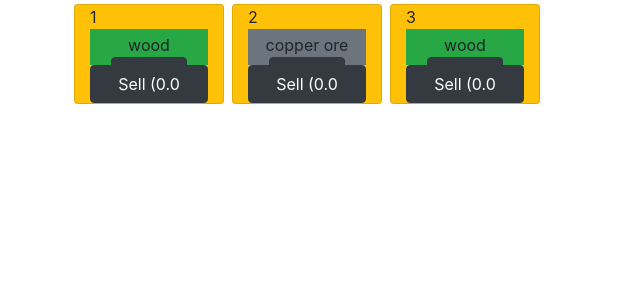
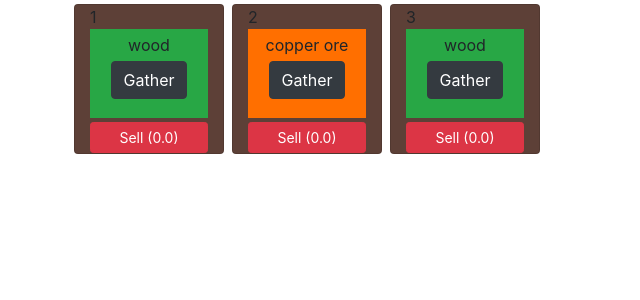
Before and after one commit to MattToegel/IS601, a Flask app: page /land/lots in a window 1280 px wide. Shown: the part 56-356 px from the top of the page, without its empty margins (0-640 px from the left). Run offline with Flask 2, Linux system fonts and the light colour scheme; a user stored in the database is signed in; data comes from the database, SQL or seed files in the repository; some libraries are stand-ins or nearby versions.

Commit message:
fixed sell button, added different styles for ore type, fixed card size

```diff
--- a/land/templates/myland.html
+++ b/land/templates/myland.html
@@ -1,6 +1,17 @@
 {% extends "base.html" %}
 
 {% block content %}
+    <style>
+.copper {
+    background-color: #ff6f00
+}
+.iron{
+    background-color:#616161;
+}
+.coal{
+    background-color: #212121;
+}
+</style>
 {% if my_land | length == 0 %}
     <div>You don't have any land available</div>
 {%  endif %}
@@ -8,14 +19,15 @@
 {% for land_row in my_land|batch(6 ) %}
     <div class="row">
     {% for land in land_row %}
-            <div class="card bg-warning col-xl-2 m-1" style="height:100px; max-width: 150px">
+            <div class="card col-xl-2 m-1" style="background-color: #5d4037; height:150px; max-width: 150px">
                 {{land.id}}
                 {% for res in land.resources %}
-                    {% if res.is_ore() %}
-                        {% set class = 'bg-secondary' %}
+                    {% if not res.is_ore() %}
+                        {% set class = 'bg-success' %}
                     {% else %}
-                        {% set class = 'bg-success' %}
+                        {% set class = res.sub_type.name %}
                     {% endif %}
+
                     <div class="{{ class }} card-body p-1 d-flex align-items-center flex-column">
                         <div class="row">
                             {% if res.sub_type.name != 'none' %}
@@ -24,14 +36,14 @@
                             {{ res.type.name }}
                         </div>
                         <div class="row">
-                            <a class="btn btn-dark" href="{{ url_for('resources.gather', resource_id=res.id )}}">Gather</a>
+                            <a class="btn btn-dark mt-1" href="{{ url_for('resources.gather', resource_id=res.id )}}">Gather</a>
                         </div>
                     </div>
                 {%  endfor %}
                 {% if land.resources|count == 0 %}
                     <a href="{{ url_for('land.search_lot_for_resource', land_id=land.id) }}">Search</a>
                 {% endif %}
-                <a class="btn btn-dark" href="{{ url_for('land.sell', land_id=land.id) }}">Sell ({{ land.sell_price() }}</a>
+                <a class="btn btn-danger btn-sm mt-1" href="{{ url_for('land.sell', land_id=land.id) }}">Sell ({{ land.sell_price() }})</a>
             </div>
     {% endfor %}
     </div>
```
